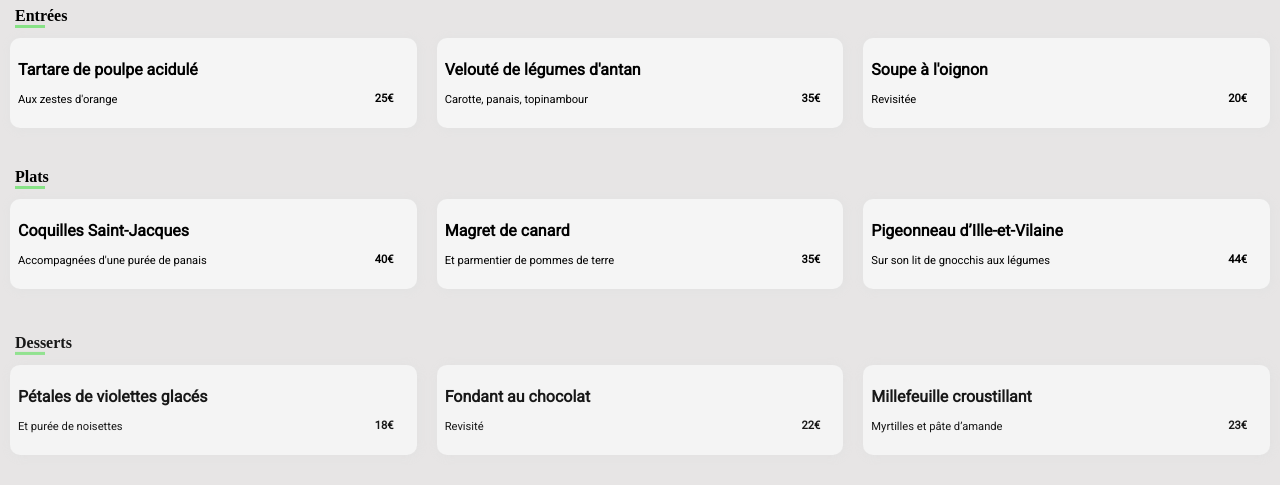
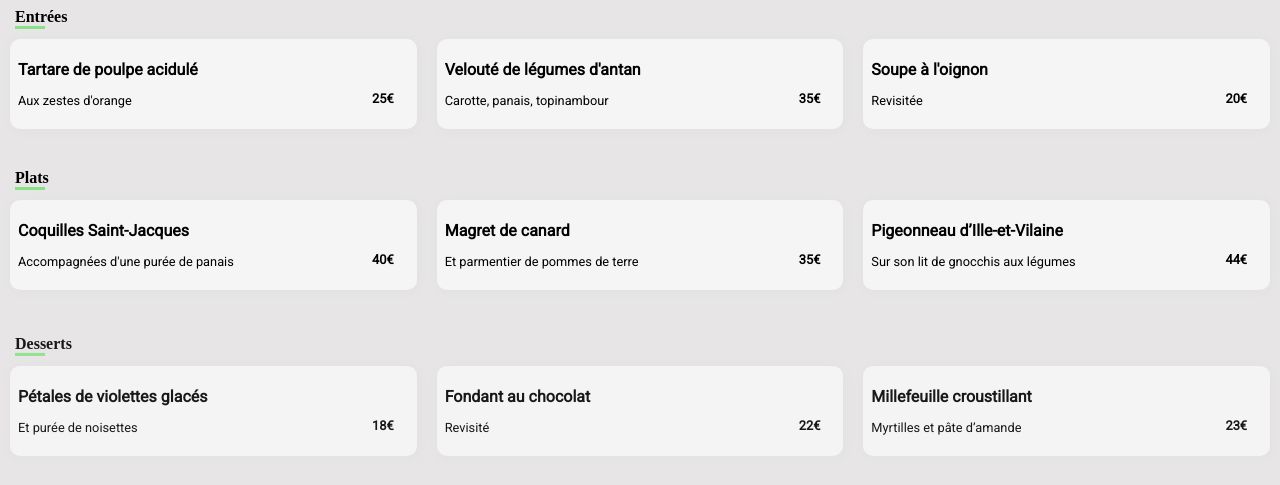
Before and after one commit to Micka-17/boimickael_3_16042021, a website: page pages/a_la_francaise.html in a window 1280 px wide. Shown: the part 315-800 px from the top of the page. Drawn offline with Linux system fonts and the light colour scheme; a web font is replaced by a local one.

Commit message:
modification font-size-p

```diff
--- a/sass/style.scss
+++ b/sass/style.scss
@@ -328,7 +328,7 @@ img {
                 }
         }
             p {
-                font-size: 0.7em;
+                font-size: 0.8em;
             }
                 .loves1 {
                     position: absolute;
```
Also changed, not shown: css/style.css.
